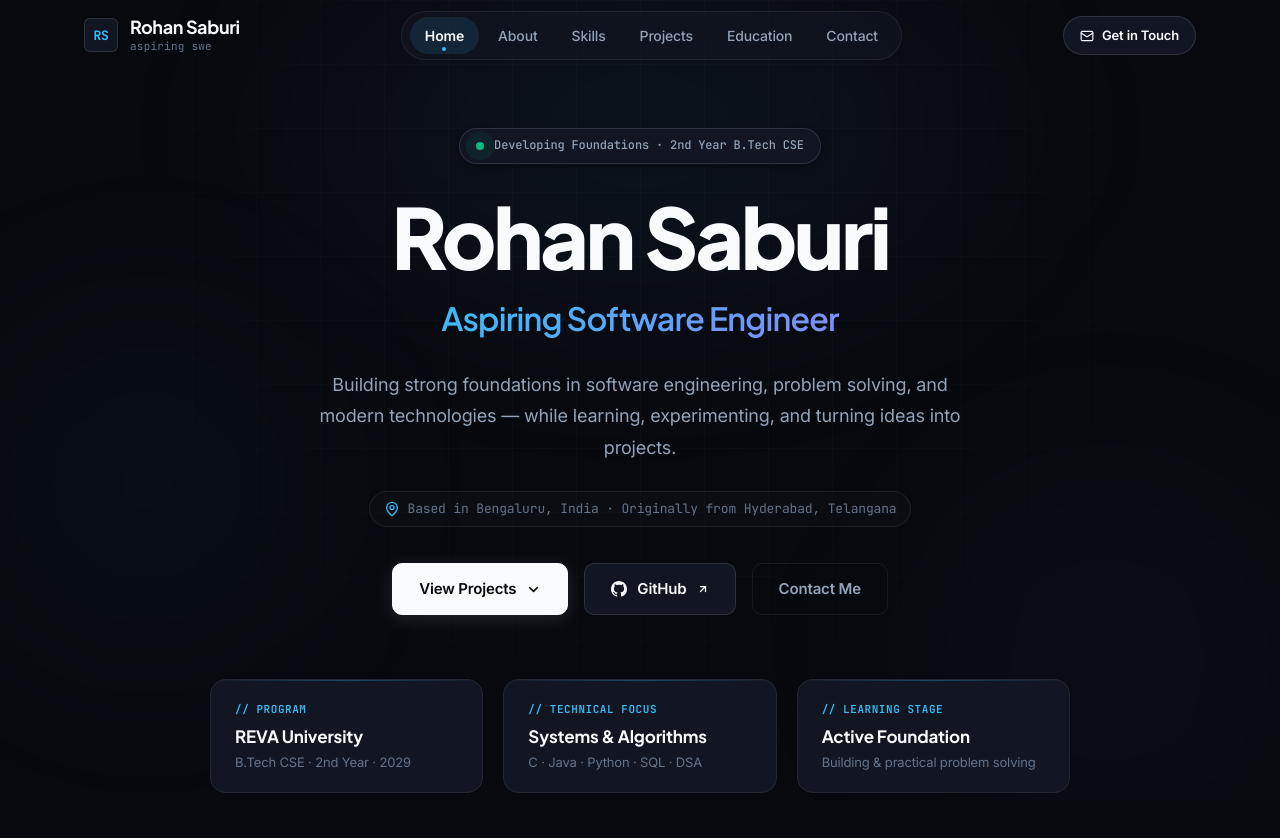
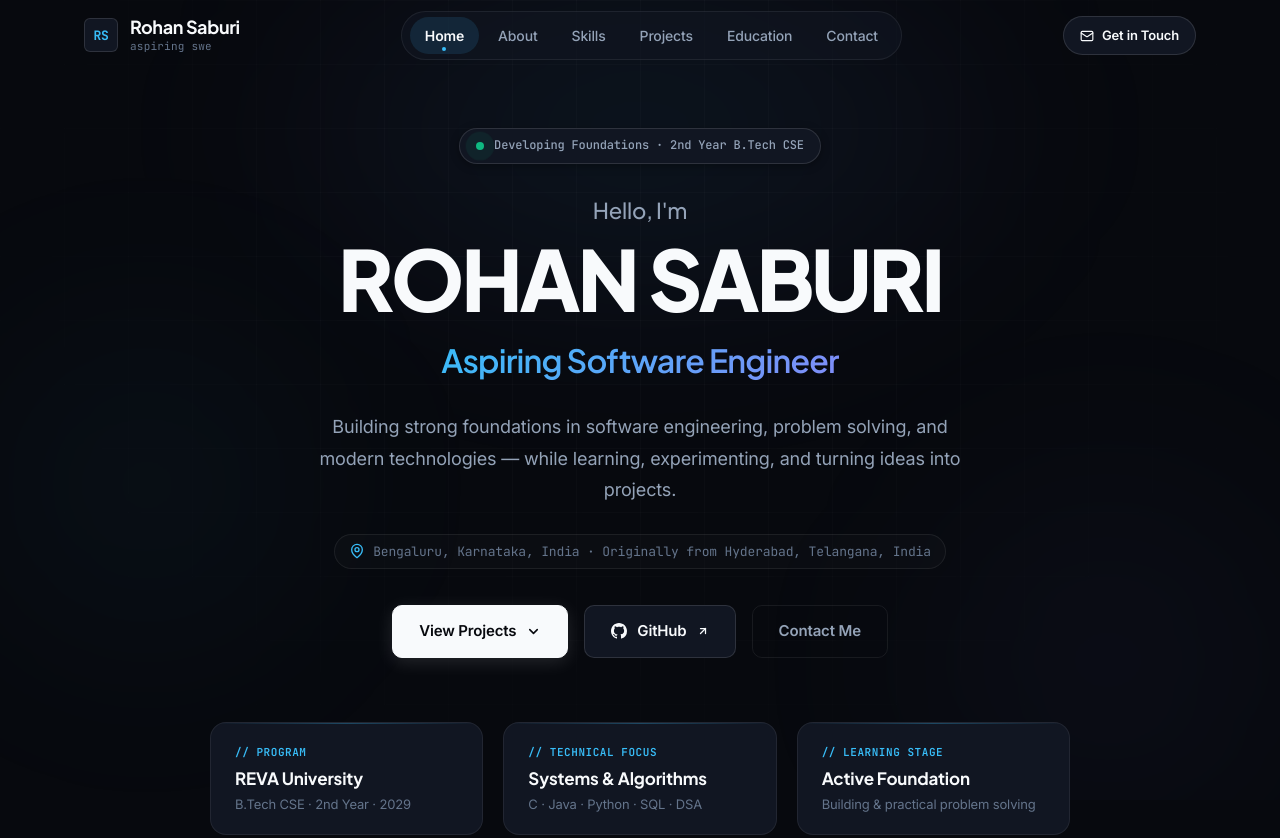
Before and after one commit to rohansaburi/rohan-saburi-portfolio, a website: page index.html in a window 1280 px wide. Shown: the top 838 px of the page. Drawn offline with Linux system fonts and the light colour scheme.

Commit message:
fix: update hero heading and location text as requested

```diff
--- a/css/style.css
+++ b/css/style.css
@@ -581,6 +581,15 @@ ul, ol {
 }
 
 /* Hero Typography */
+.hero-greeting {
+  font-family: var(--font-display);
+  font-size: clamp(1.125rem, 2vw, 1.375rem);
+  font-weight: 500;
+  color: var(--text-secondary);
+  letter-spacing: -0.01em;
+  margin-bottom: 0.375rem;
+}
+
 .hero-title {
   font-family: var(--font-display);
   font-size: clamp(3.25rem, 7vw, 5.25rem);
--- a/index.html
+++ b/index.html
@@ -113,7 +113,8 @@
             <span>Developing Foundations &middot; 2nd Year B.Tech CSE</span>
           </div>
 
-          <h1 class="hero-title">Rohan Saburi</h1>
+          <div class="hero-greeting">Hello, I'm</div>
+          <h1 class="hero-title">ROHAN SABURI</h1>
           <div class="hero-role">Aspiring Software Engineer</div>
 
           <p class="hero-intro">
@@ -125,7 +126,7 @@
               <path d="M20 10c0 6-8 12-8 12s-8-6-8-12a8 8 0 0 1 16 0Z"></path>
               <circle cx="12" cy="10" r="3"></circle>
             </svg>
-            <span>Based in Bengaluru, India &middot; Originally from Hyderabad, Telangana</span>
+            <span>Bengaluru, Karnataka, India &middot; Originally from Hyderabad, Telangana, India</span>
           </div>
 
           <div class="hero-cta-cluster">
```
